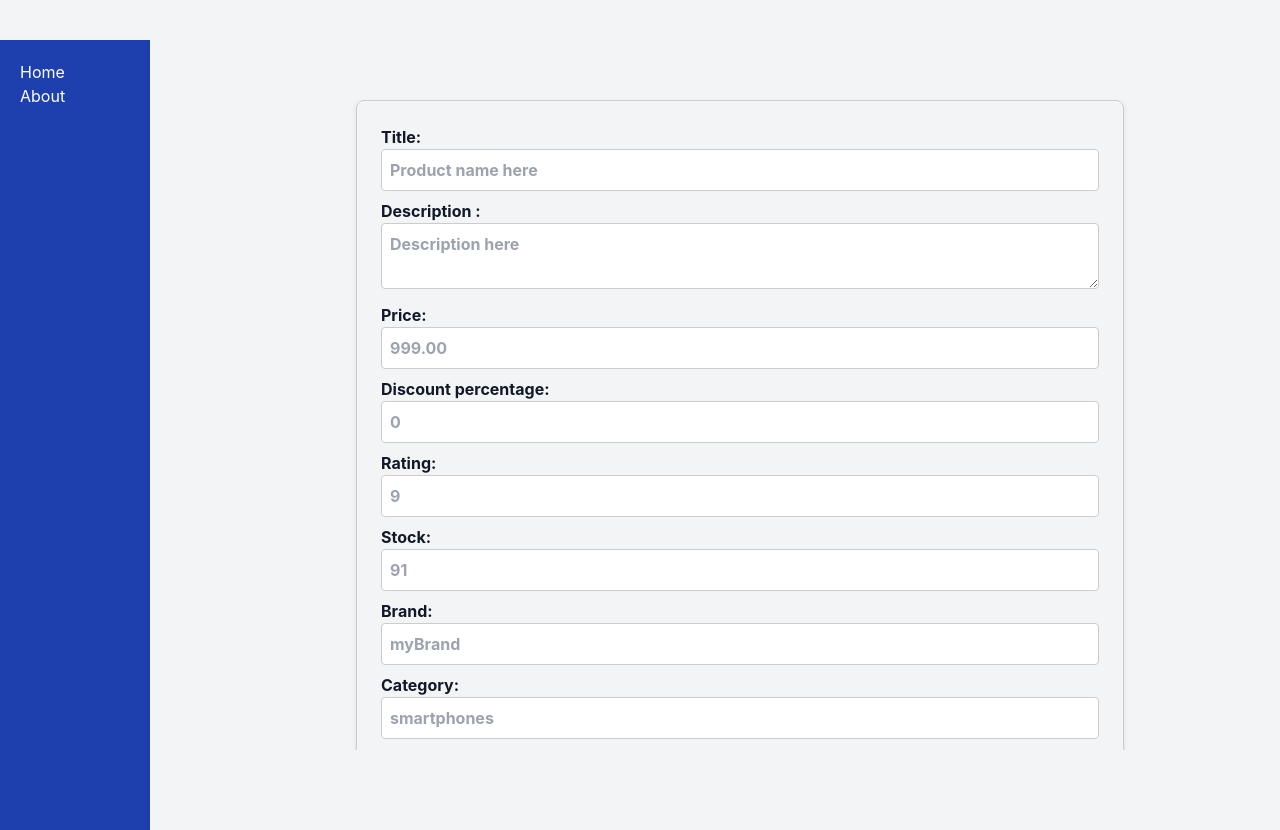
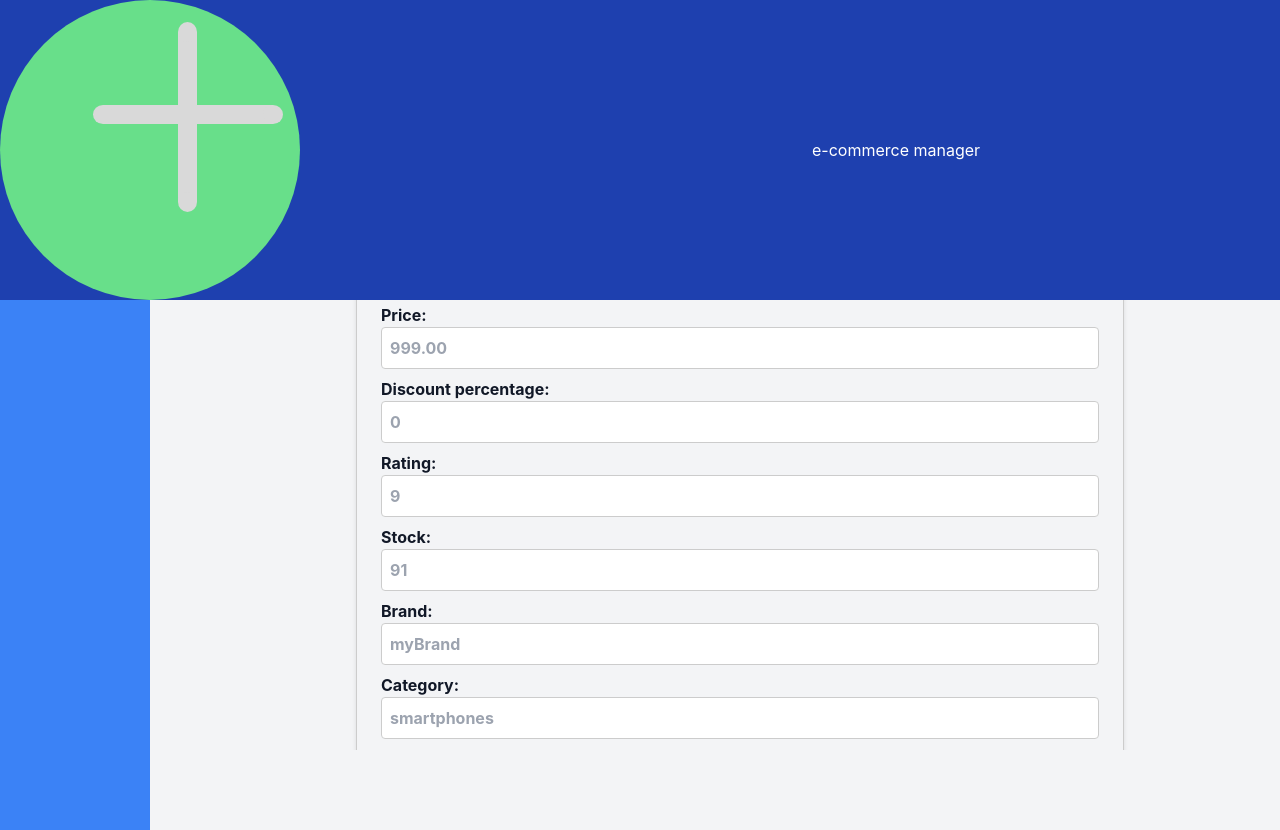
Before and after one commit to Belaquila/e-commerce-admin, a React (Vite) app: page / in a window 1280 px wide. After the commit the page ends 800 px from the top, so only its background shows below. Built offline with nearby package versions, Linux system fonts and the light colour scheme.

Commit message:
add logo and css enhancement

```diff
--- a/src/components/Navbar.jsx
+++ b/src/components/Navbar.jsx
@@ -1,10 +1,11 @@
-import logo from "../assets/react.svg";
+import logo from "/src/assets/logo_Ecommerce.svg";
 
 function Navbar() {
   return (
-    <div className="bg-blue-600 text-white shadow-md fixed top-0 left-0 w-full z-50 flex columns-1">
-      <img className="h-10 w-auto border-solid border border-white rounded-3xl p-1" src={logo} />
-      <p className="flex columns-4">e-commerce admin</p>
+
+    <div className="navbar">
+      <img className="h-20 w-auto border-solid rounded-3xl p-1" src={logo} />
+      <p className="flex columns-4 bg-center centered-text"> e-commerce manager </p>
     </div>
   );
 }
--- a/src/index.css
+++ b/src/index.css
@@ -61,7 +61,6 @@ body {
   border-radius: 8px;
   transition: background-color 0.3s;
   max-width: 150px;
-
 }
 
 .btn-primary:hover {
@@ -219,25 +218,26 @@ form span {
 }
 
 .navbar {
-  height: 60px;
+  background-color: #1E40AF;
+  height: px;
   width: 100vw;
   display: flex;
   align-items: center;
-  justify-content: center;
   color: white;
   position: fixed;
   top: 0;
   left: 0;
   z-index: 1000;
+  gap: 40vw;
 }
 
 .sidebar {
   width: 150px;
-  background-color: var(--primary-color);
+  background-color: var(--secondary-color);
   color: #ccc;
   padding: 20px;
   position: fixed;
-  top: 40px;
+  top: 70px;
   /* Navbar height */
   left: 0;
   height: calc(100vh);
@@ -256,6 +256,7 @@ form span {
 li {
   list-style-type: none;
   color: white;
+  padding: 15px;
 }
 
 strong {
@@ -266,14 +267,7 @@ strong {
 }
 
 
-.product-card {
-  cursor: pointer;
-  white-space: nowrap;
-  overflow: hidden;
-  text-overflow: ellipsis;
-  max-width: 200px; /* Adjust as needed */
-  display: inline-block;
+.footer {
+ height: 30px;
+
 }
-.product-card:hover .product-name {
-  color: blue; /* Optional: Style the text on hover */
-}
```
Also changed, not shown: src/assets/logo_Ecommerce.svg (added).
